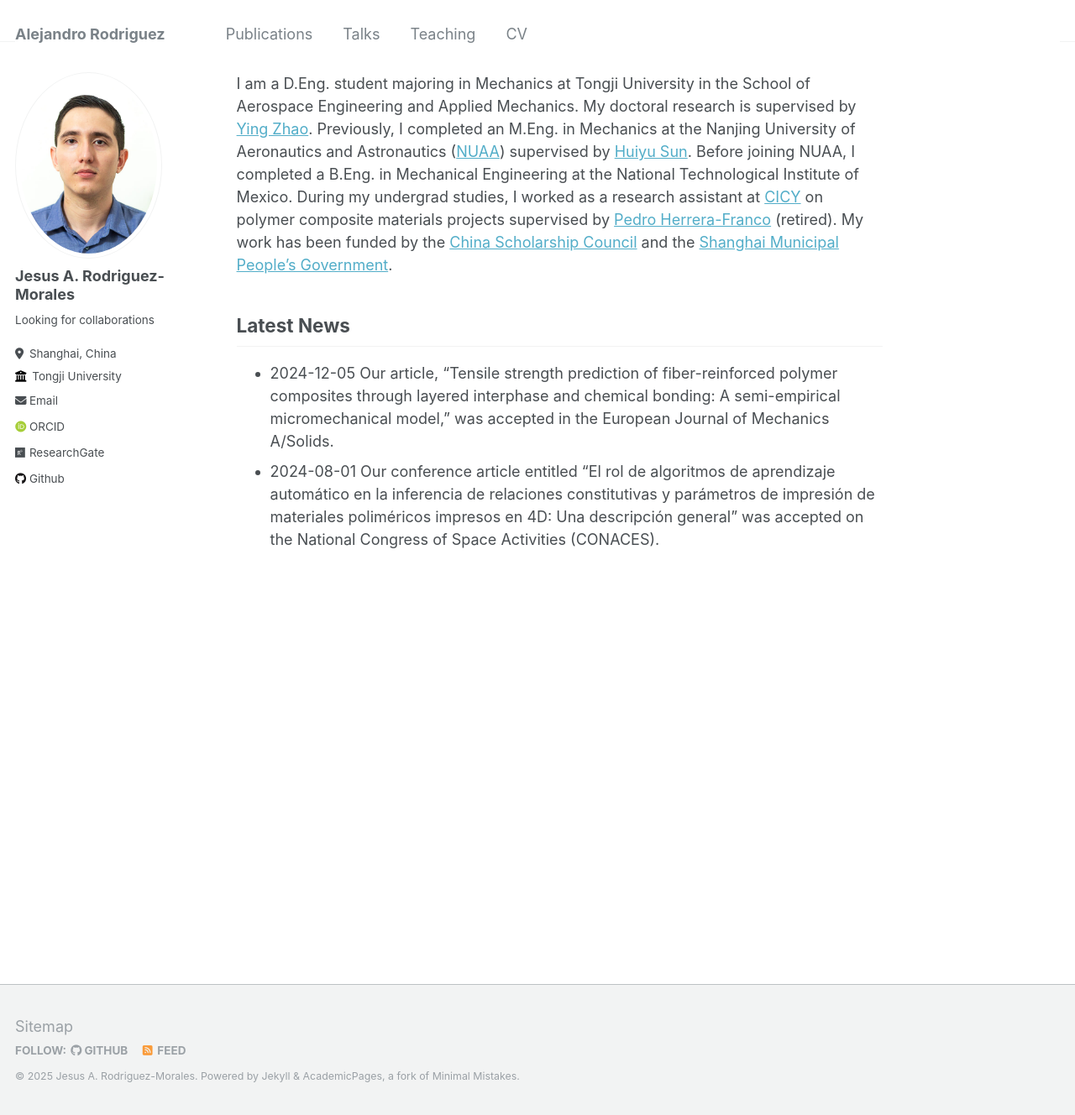
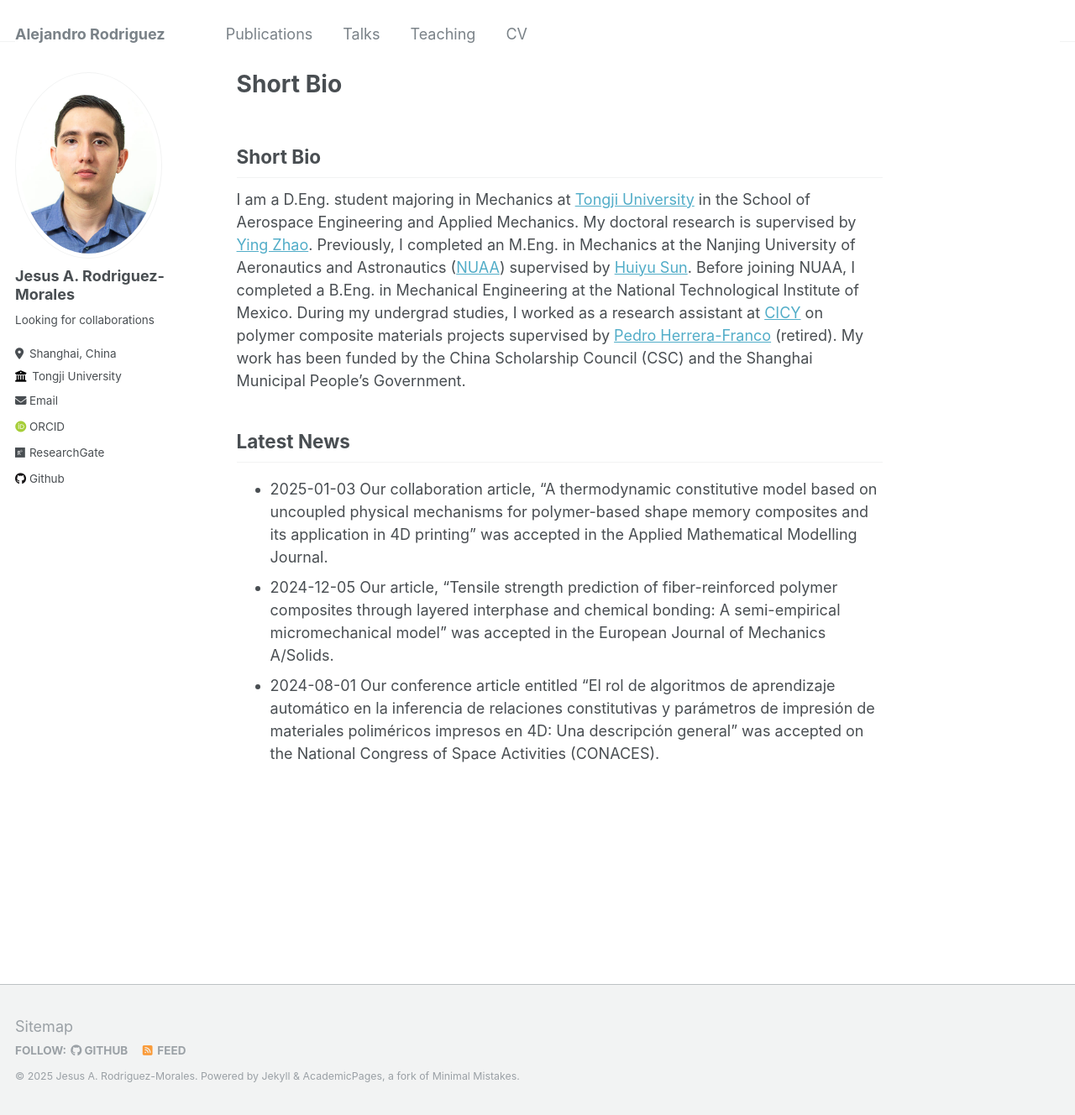
Before and after one commit to alex-rodriguez-m/alex-rodriguez-m.github.io, a Jekyll site: the page built from _pages/about.md, in a window 1280 px wide and 1328 px high. Shown: the whole window at 84% size. Built offline with Jekyll 4.4.1, drawn with Linux system fonts in a browser that asks for light colours; some web fonts are replaced; our own code applies the rules of GitHub Pages for plain Markdown files.

Commit message:
Update about.md

```diff
--- a/_pages/about.md
+++ b/_pages/about.md
@@ -7,9 +7,11 @@ redirect_from:
   - /about.html
 ---
 
-I am a D.Eng. student majoring in Mechanics at Tongji University in the School of Aerospace Engineering and Applied Mechanics. My doctoral research is supervised by [Ying Zhao](http://www.yingzhaotj.cn/). Previously, I completed an M.Eng. in Mechanics at the Nanjing University of Aeronautics and Astronautics ([NUAA](http://nuaa.edu.cn/)) supervised by [Huiyu Sun](http://faculty.nuaa.edu.cn/shy/en/index/18666/list/index.htm). Before joining NUAA, I completed a B.Eng. in Mechanical Engineering at the National Technological Institute of Mexico. During my undergrad studies, I worked as a research assistant at [CICY](https://www.cicy.mx/english) on polymer composite materials projects supervised by [Pedro Herrera-Franco](https://www.researchgate.net/profile/Pedro-Herrera-Franco) (retired). My work has been funded by the [China Scholarship Council](https://www.campuschina.org/index.html) and the [Shanghai Municipal People's Government](https://english.shanghai.gov.cn/en-ApplyforScholarships/index.html).
+## Short Bio
+I am a D.Eng. student majoring in Mechanics at [Tongji University](https://en.tongji.edu.cn/p/#/) in the School of Aerospace Engineering and Applied Mechanics. My doctoral research is supervised by [Ying Zhao](http://www.yingzhaotj.cn/). Previously, I completed an M.Eng. in Mechanics at the Nanjing University of Aeronautics and Astronautics ([NUAA](http://nuaa.edu.cn/)) supervised by [Huiyu Sun](http://faculty.nuaa.edu.cn/shy/en/index/18666/list/index.htm). Before joining NUAA, I completed a B.Eng. in Mechanical Engineering at the National Technological Institute of Mexico. During my undergrad studies, I worked as a research assistant at [CICY](https://www.cicy.mx/english) on polymer composite materials projects supervised by [Pedro Herrera-Franco](https://www.researchgate.net/profile/Pedro-Herrera-Franco) (retired). My work has been funded by the China Scholarship Council (CSC) and the Shanghai Municipal People's Government.
 
 
 ## Latest News
-* 2024-12-05 Our article, "Tensile strength prediction of fiber-reinforced polymer composites through layered interphase and chemical bonding: A semi-empirical micromechanical model," was accepted in the European Journal of Mechanics A/Solids.
+* 2025-01-03 Our collaboration article, "A thermodynamic constitutive model based on uncoupled physical mechanisms for polymer-based shape memory composites and its application in 4D printing" was accepted in the Applied Mathematical Modelling Journal.
+* 2024-12-05 Our article, "Tensile strength prediction of fiber-reinforced polymer composites through layered interphase and chemical bonding: A semi-empirical micromechanical model" was accepted in the European Journal of Mechanics A/Solids.
 * 2024-08-01 Our conference article entitled "El rol de algoritmos de aprendizaje automático en la inferencia de relaciones constitutivas y parámetros de impresión de materiales poliméricos impresos en 4D: Una descripción general" was accepted on the National Congress of Space Activities (CONACES).
```
